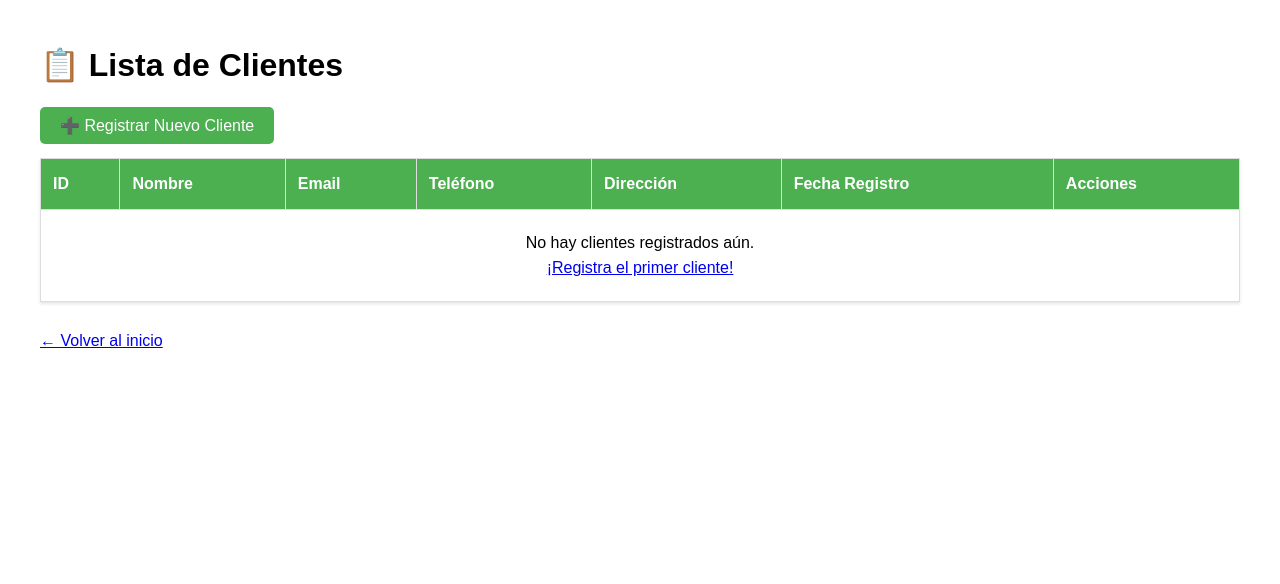
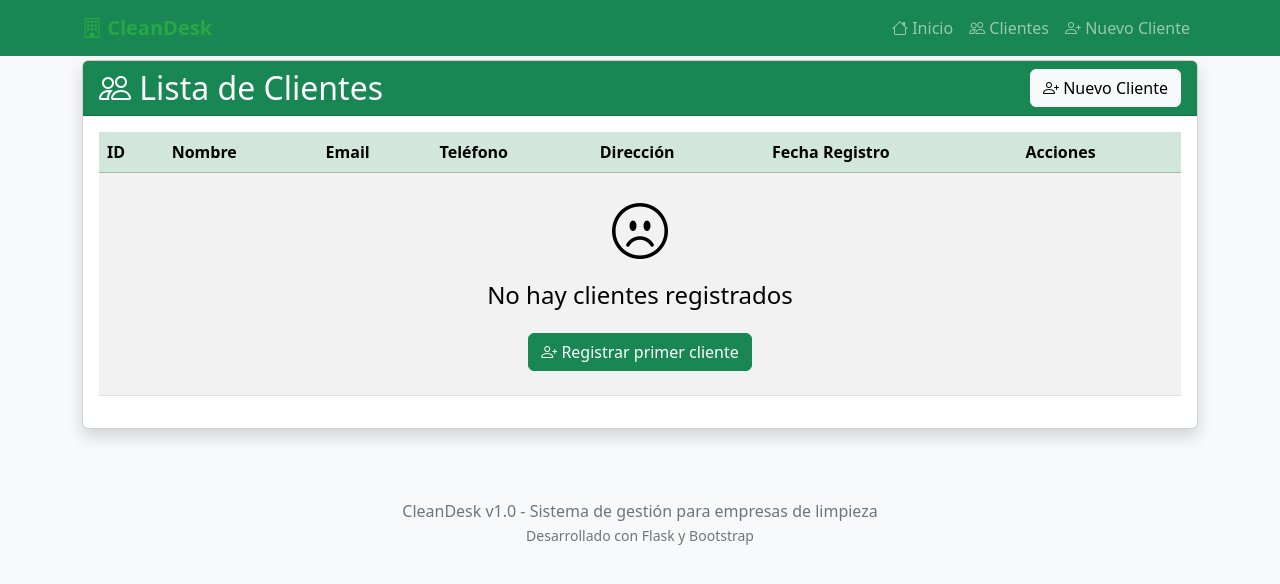
Before and after one commit to fevasquez444/cleandesk, a Flask app: page /clientes in a window 1280 px wide. Shown: the top 584 px of the page. Run offline with Flask 3, Linux system fonts and the light colour scheme.

Commit message:
Add Bootstrap UI: improve design with professional navbar, cards, and responsive layout

```diff
--- /dev/null
+++ b/templates/base.html
@@ -0,0 +1,81 @@
+<!DOCTYPE html>
+<html lang="es">
+<head>
+    <meta charset="UTF-8">
+    <meta name="viewport" content="width=device-width, initial-scale=1.0">
+    <title>CleanDesk - {% block title %}Sistema de Gestión{% endblock %}</title>
+
+    <!-- Bootstrap 5 CSS -->
+    <link href="https://cdn.jsdelivr.net/npm/bootstrap@5.3.2/dist/css/bootstrap.min.css" rel="stylesheet">
+
+    <!-- Bootstrap Icons -->
+    <link rel="stylesheet" href="https://cdn.jsdelivr.net/npm/bootstrap-icons@1.11.3/font/bootstrap-icons.min.css">
+
+    <!-- Estilos personalizados -->
+    <style>
+        body {
+            padding-top: 60px;
+            background-color: #f8f9fa;
+        }
+        .navbar-brand {
+            font-weight: bold;
+            color: #28a745 !important;
+        }
+        .footer {
+            margin-top: 50px;
+            padding: 20px 0;
+            text-align: center;
+            color: #6c757d;
+        }
+    </style>
+</head>
+<body>
+    <!-- Navbar -->
+    <nav class="navbar navbar-expand-lg navbar-dark bg-success fixed-top">
+        <div class="container">
+            <a class="navbar-brand" href="{{ url_for('index') }}">
+                <i class="bi bi-building"></i> CleanDesk
+            </a>
+            <button class="navbar-toggler" type="button" data-bs-toggle="collapse" data-bs-target="#navbarNav">
+                <span class="navbar-toggler-icon"></span>
+            </button>
+            <div class="collapse navbar-collapse" id="navbarNav">
+                <ul class="navbar-nav ms-auto">
+                    <li class="nav-item">
+                        <a class="nav-link" href="{{ url_for('index') }}">
+                            <i class="bi bi-house"></i> Inicio
+                        </a>
+                    </li>
+                    <li class="nav-item">
+                        <a class="nav-link" href="{{ url_for('listar_clientes') }}">
+                            <i class="bi bi-people"></i> Clientes
+                        </a>
+                    </li>
+                    <li class="nav-item">
+                        <a class="nav-link" href="{{ url_for('nuevo_cliente') }}">
+                            <i class="bi bi-person-plus"></i> Nuevo Cliente
+                        </a>
+                    </li>
+                </ul>
+            </div>
+        </div>
+    </nav>
+
+    <!-- Contenido principal -->
+    <main class="container">
+        {% block content %}
+        {% endblock %}
+    </main>
+
+    <!-- Footer -->
+    <footer class="footer">
+        <div class="container">
+            <p class="mb-0">CleanDesk v1.0 - Sistema de gestión para empresas de limpieza</p>
+            <small>Desarrollado con Flask y Bootstrap</small>
+        </div>
+    </footer>
+
+    <!-- Bootstrap JS -->
+    <script src="https://cdn.jsdelivr.net/npm/bootstrap@5.3.2/dist/js/bootstrap.bundle.min.js"></script>
+</body>
+</html>
--- a/templates/clientes_lista.html
+++ b/templates/clientes_lista.html
@@ -1,77 +1,21 @@
-<!DOCTYPE html>
-<html lang="es">
-<head>
-    <meta charset="UTF-8">
-    <meta name="viewport" content="width=device-width, initial-scale=1.0">
-    <title>CleanDesk - Lista de Clientes</title>
-    <style>
-        body {
-            font-family: Arial, sans-serif;
-            margin: 40px;
-            line-height: 1.6;
-        }
-        table {
-            border-collapse: collapse;
-            width: 100%;
-            margin-top: 20px;
-            box-shadow: 0 2px 3px rgba(0,0,0,0.1);
-        }
-        th, td {
-            border: 1px solid #ddd;
-            padding: 12px;
-            text-align: left;
-        }
-        th {
-            background-color: #4CAF50;
-            color: white;
-        }
-        tr:nth-child(even) {
-            background-color: #f2f2f2;
-        }
-        tr:hover {
-            background-color: #ddd;
-        }
-        .btn {
-            display: inline-block;
-            padding: 6px 12px;
-            text-decoration: none;
-            border-radius: 3px;
-            margin: 2px;
-            font-size: 14px;
-        }
-        .btn-edit {
-            background-color: #2196F3;
-            color: white;
-        }
-        .btn-edit:hover {
-            background-color: #0b7dda;
-        }
-        .btn-delete {
-            background-color: #f44336;
-            color: white;
-        }
-        .btn-delete:hover {
-            background-color: #da190b;
-        }
-        .btn-add {
-            background-color: #4CAF50;
-            color: white;
-            padding: 10px 20px;
-            border-radius: 5px;
-            text-decoration: none;
-        }
-        .btn-add:hover {
-            background-color: #45a049;
-        }
-    </style>
-</head>
-<body>
-    <h1>📋 Lista de Clientes</h1>
+{% extends "base.html" %}
 
-    <a href="{{ url_for('nuevo_cliente') }}" class="btn-add">➕ Registrar Nuevo Cliente</a>
+{% block title %}Lista de Clientes{% endblock %}
 
-    <table>
-        <thead>
+{% block content %}
+<div class="card shadow">
+    <div class="card-header bg-success text-white d-flex justify-content-between align-items-center">
+        <h2 class="mb-0">
+            <i class="bi bi-people"></i> Lista de Clientes
+        </h2>
+        <a href="{{ url_for('nuevo_cliente') }}" class="btn btn-light">
+            <i class="bi bi-person-plus"></i> Nuevo Cliente
+        </a>
+    </div>
+    <div class="card-body">
+        <div class="table-responsive">
+            <table class="table table-hover table-striped">
+                <thead class="table-success">
                     <tr>
                         <th>ID</th>
                         <th>Nombre</th>
@@ -79,7 +23,7 @@
                         <th>Teléfono</th>
                         <th>Dirección</th>
                         <th>Fecha Registro</th>
-                <th>Acciones</th>  <!-- NUEVA COLUMNA -->
+                        <th>Acciones</th>
                     </tr>
                 </thead>
                 <tbody>
@@ -92,35 +36,30 @@
                         <td>{{ cliente.direccion or '—' }}</td>
                         <td>{{ cliente.fecha_registro.strftime('%d/%m/%Y') }}</td>
                         <td>
-                    <a href="{{ url_for('editar_cliente', id=cliente.id) }}" class="btn btn-edit">✏️ Editar</a>
+                            <a href="{{ url_for('editar_cliente', id=cliente.id) }}" class="btn btn-sm btn-warning">
+                                <i class="bi bi-pencil"></i> Editar
+                            </a>
                             <a href="{{ url_for('eliminar_cliente', id=cliente.id) }}"
-                       class="btn btn-delete"
-                       onclick="return confirm('¿Estás seguro de eliminar este cliente?')">🗑️ Eliminar</a>
+                               class="btn btn-sm btn-danger"
+                               onclick="return confirm('¿Estás seguro de eliminar este cliente?')">
+                                <i class="bi bi-trash"></i> Eliminar
+                            </a>
                         </td>
                     </tr>
                     {% else %}
                     <tr>
-                <td colspan="7" style="text-align: center; padding: 20px;">  <!-- Cambiado a 7 columnas -->
-                    No hay clientes registrados aún.<br>
-                    <a href="{{ url_for('nuevo_cliente') }}">¡Registra el primer cliente!</a>
+                        <td colspan="7" class="text-center py-4">
+                            <i class="bi bi-emoji-frown display-4 d-block mb-3"></i>
+                            <h4>No hay clientes registrados</h4>
+                            <a href="{{ url_for('nuevo_cliente') }}" class="btn btn-success mt-3">
+                                <i class="bi bi-person-plus"></i> Registrar primer cliente
+                            </a>
                         </td>
                     </tr>
                     {% endfor %}
                 </tbody>
             </table>
-
-    <br>
-    <a href="{{ url_for('index') }}">← Volver al inicio</a>
-
-    <script>
-        // Confirmación para eliminar
-        document.querySelectorAll('.btn-delete').forEach(button => {
-            button.addEventListener('click', function(e) {
-                if (!confirm('¿Estás seguro de eliminar este cliente?')) {
-                    e.preventDefault();
-                }
-            });
-        });
-    </script>
-</body>
-</html>
+        </div>
+    </div>
+</div>
+{% endblock %}
```
Also changed, not shown: templates/cliente_form.html (+47 -47 lines), templates/index.html (+32 -18 lines). Lines whose indentation alone changed are shown as unchanged.
